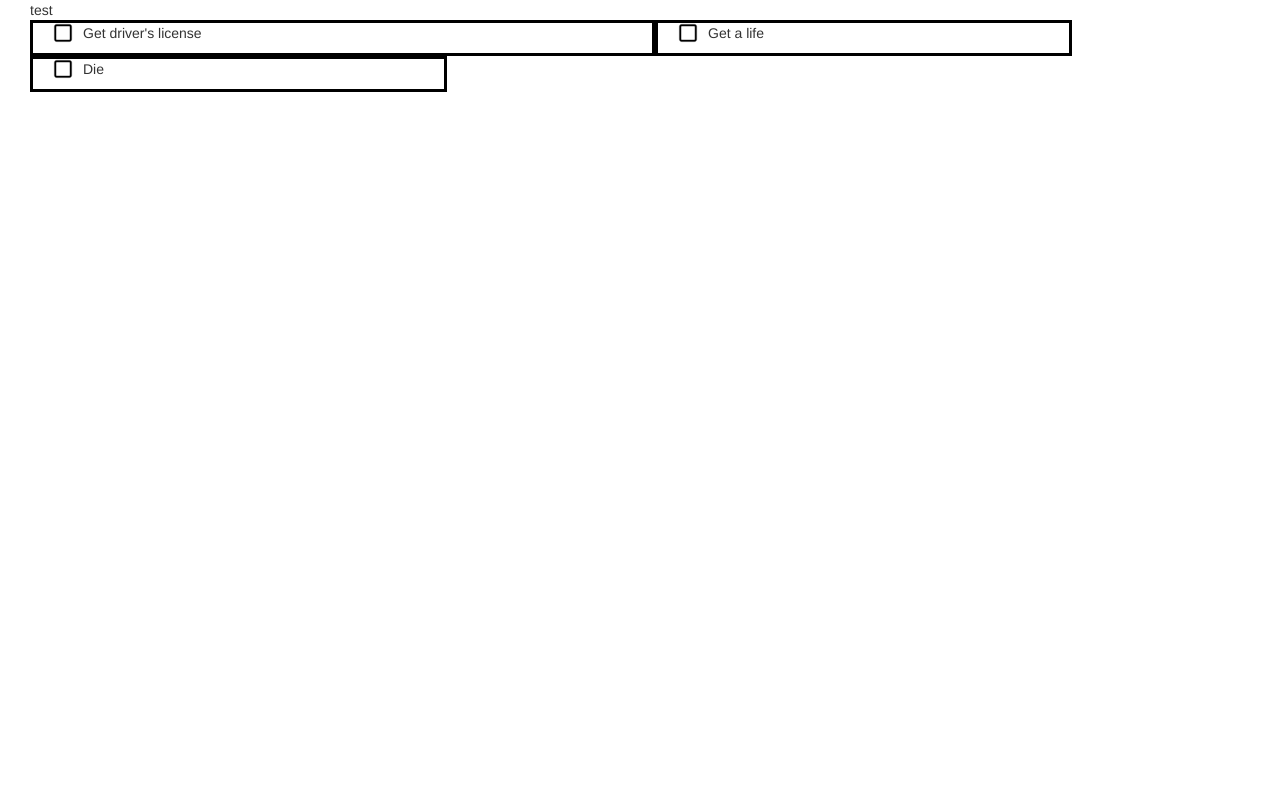
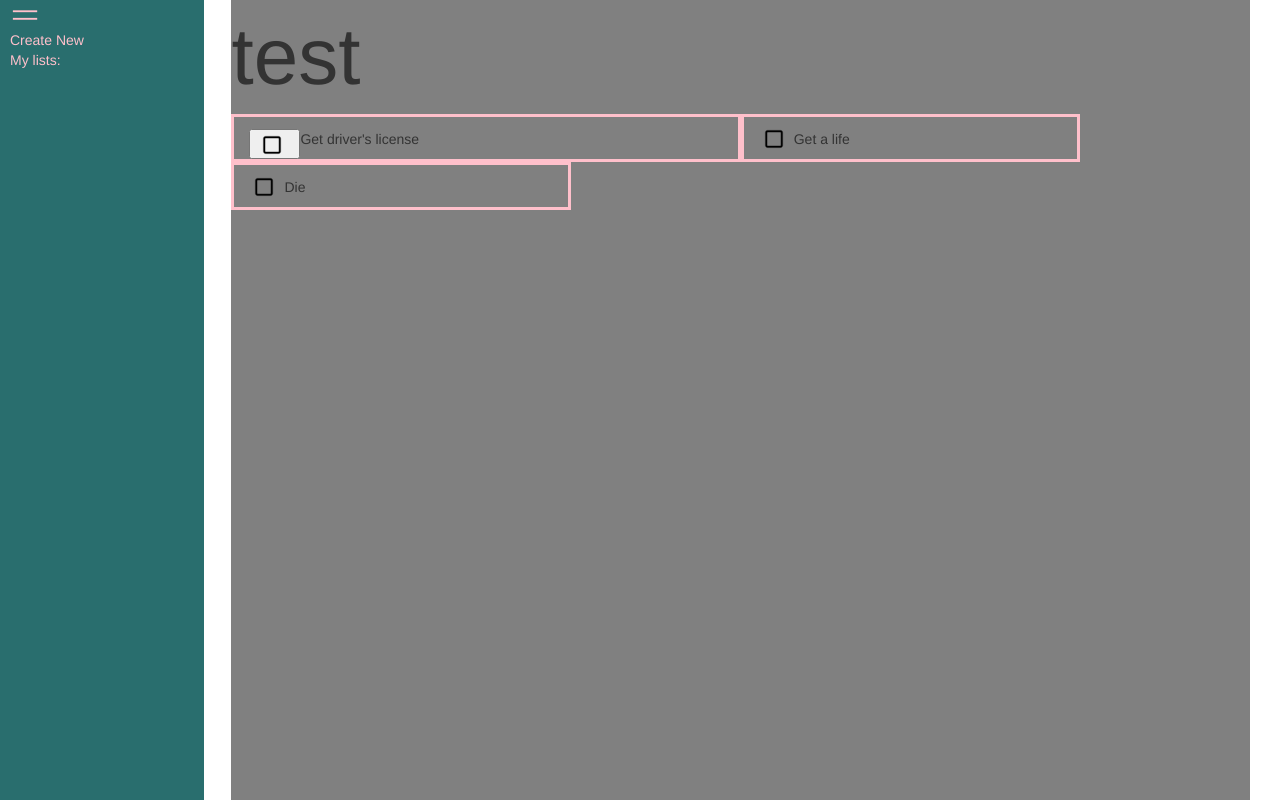
Before and after one commit to emigoodrich/todoApp, a plain HTML site: page index.html in a window 1280 px wide. Drawn offline with nearby package versions, Linux system fonts and the light colour scheme.

Commit message:
finally figured out toggle and styled the main parts

```diff
--- a/index.html
+++ b/index.html
@@ -1,6 +1,7 @@
 <!DOCTYPE html>
 <html lang="en">
 <head>
+
     <link rel="stylesheet" href="style.css">
     <link rel="stylesheet" href="https://maxcdn.bootstrapcdn.com/bootstrap/3.4.1/css/bootstrap.min.css">
     <meta charset="UTF-8">
@@ -10,27 +11,53 @@
 <body>
    <div class="all">
     <nav class="navigation">
+        <img src="lines.png" alt="" class="lineIcon">
+        <div class="navigationBar">
+        <div id="createNewButton" onclick="openPopUp()">Create New</div>  <!--onclick="openPopUp()"-->
+        <div id="peekaboo">
+            <div><!--addd tailwind you whreo-->
+                <div>New List Name Here: </div>
+                <div>x</div>
+            </div>
+            <input id="listNameInput">
+            <button id="listNameButton">Done</button>
+        </div>
+        <div>My lists: </div>
+        <div class="listOfLists">
 
+        </div>
+        </div>
     </nav>
+
+
     <div class="main">
-        <div id="col-sm-3 listName">
-            test
-        </div>
+        <div id="listTitle">test</div>
         <div class="col">
             <div class="col-sm-4 col-md-8 col-lg-6 listItemBox">
-                <img src="8664870_square_shape_icon.png" alt="" class="checkboxIcon">
+                <button><img src="normalBox.png" alt="" id="checkboxIcon"></button>
                 <p class="listItem">Get driver's license</p>
             </div>
             <div class="col-sm-4 listItemBox">
-                <img src="8664870_square_shape_icon.png" alt="" class="checkboxIcon">
+                <img src="normalBox.png" alt="" id="checkboxIcon">
                 <p class="listItem">Get a life</p>
             </div>
             <div class="col-sm-4 listItemBox">
-                <img src="8664870_square_shape_icon.png" alt="" class="checkboxIcon">
+                <img src="normalBox.png" alt="" id="checkboxIcon">
                 <p class="listItem">Die</p>
             </div>
         </div>
     </div>
    </div>
+   <script defer src="todoApp.js"></script>
+   <!--<script src="https://ajax.googleapis.com/ajax/libs/jquery/3.6.4/jquery.min.js"></script>-->
 </body>
 </html>
+
+
+<!--function openPopUp() {
+
+
+
+    createPopUp.classList.toggle('createNewPopUp');
+}
+openPopUp();-->
--- a/style.scss
+++ b/style.scss
@@ -1,18 +1,55 @@
+$myTeal: rgb(41, 110, 110);
+$myPink: #ffc0cb;
+.all {
+    display: flex;
+    flex-direction: row;
+}
 .main {
-    margin-left: 30px;
+    margin-left: 150px;
+    margin-right: 30px;
+    width: 82%;
+    background-color: gray;
+
 }
-#listName {
-    font-size: 40px;
+#listTitle{
+   font-size: 80px;
+
 }
 .listItemBox {
-    border: solid black 3px;
+    border: solid $myPink 3px;
     display: flex;
     flex-direction: row;
     align-content: center;
+    padding-top: 12px;
+    position: relative;
 }
-.checkboxIcon {
+#checkboxIcon {
     height: 20px;
 
     margin-right: 10px;
     margin-left: 5px;
 }
+.lineIcon {
+    height: 30px;
+    position: absolute;
+    margin-left: 10px;
+}
+.createNewPopUpHidden {
+    display: none;
+  color: black;
+}
+.createNewPopUp {
+    background-color: orange;
+    width: 250px;
+    height: 150px;
+   display: block;
+   position: absolute;
+}
+.navigationBar {
+    background-color: $myTeal;
+    width: 250%;
+    height: 100vh;
+    color: $myPink;
+    padding-top: 30px;
+    padding-left: 10px;
+}
--- /dev/null
+++ b/todoApp.js
@@ -0,0 +1,39 @@
+
+var createNewButton = document.getElementById('createNewButton');
+var originalPopUp = document.getElementById('peekaboo');
+originalPopUp.className = 'createNewPopUpHidden';
+function openPopUp() {
+    if (originalPopUp.className === 'createNewPopUpHidden' ) {
+
+        originalPopUp.className = 'createNewPopUp';
+
+    } else {
+        originalPopUp.className = 'createNewPopUpHidden';
+    }
+
+}
+
+
+
+
+
+
+
+
+let listNameInput = document.getElementById('listNameInput');
+let listNameButton = document.getElementById('listNameButton');
+const theList = {
+
+}
+
+
+listNameButton.addEventListener('click', function creatingListName() {
+    console.log(listNameInput.value);
+;})
+
+
+
+
+const listOfLists = {
+
+}
```
Also changed, not shown: checkBox.png (added), lines.png (added), normalBox.png (added), style.css, 1 other file.
